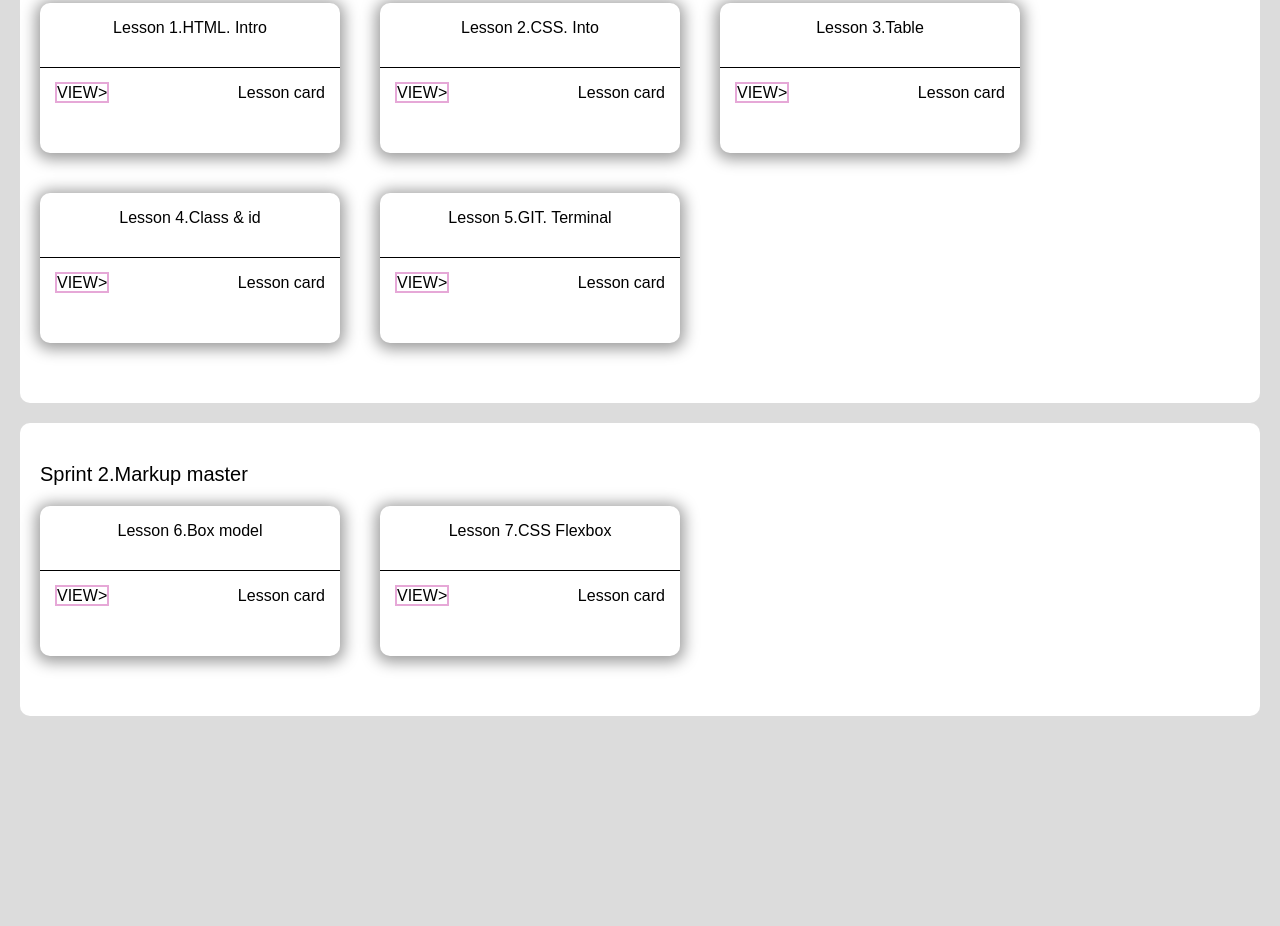
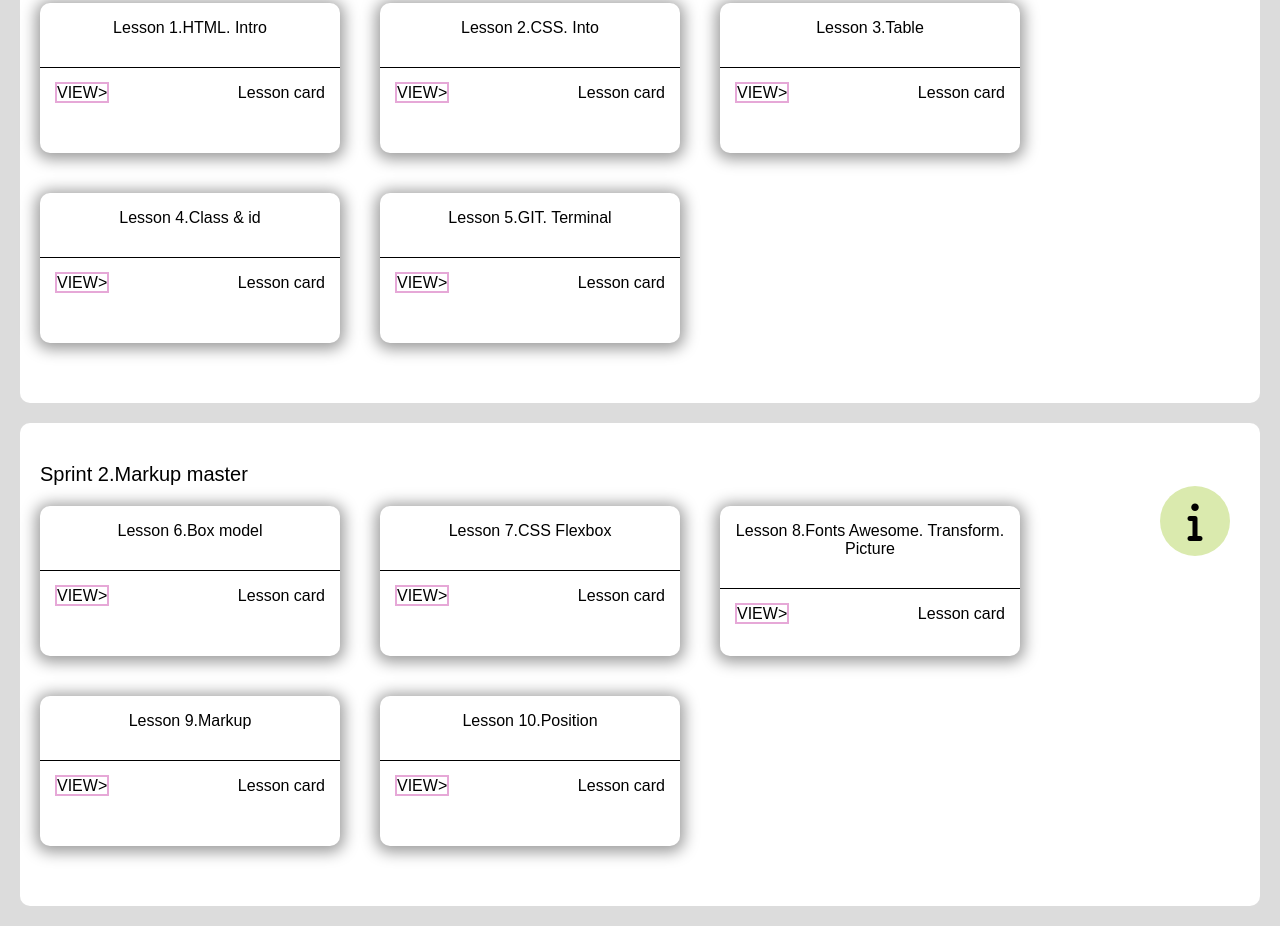
Before and after one commit to IstillFeelNothing/myworks, a plain HTML site: page index.html in a window 1280 px wide. Shown: the part 194-1120 px from the top of the page. Before the commit the page ends 930 px from the top, so only its background shows below. Drawn offline with Linux system fonts and the light colour scheme; a web font is replaced by a local one.

Commit message:
commit prikol

```diff
--- a/index.html
+++ b/index.html
@@ -4,6 +4,7 @@
     <meta charset="UTF-8">
     <meta http-equiv="X-UA-Compatible" content="IE=edge">
     <meta name="viewport" content="width=device-width, initial-scale=1.0">
+    <script src="https://kit.fontawesome.com/59ead555a7.js" crossorigin="anonymous"></script>
     <link rel="stylesheet" href="style.css">
     <title>Document</title>
 </head>
@@ -50,6 +51,24 @@
         <a href="https://istillfeelnothing.github.io/lesson7/" target="_blank"><div class="btn">VIEW></div></a>
         <div class="les">Lesson card</div>
     </div>
+    <div class="lessons">
+        <p style="text-align: center;" class="text">Lesson 8.Fonts Awesome. Transform. Picture</p>
+        <a href="https://istillfeelnothing.github.io/lesson8/" target="_blank"><div class="btn">VIEW></div></a>
+        <div class="les">Lesson card</div>
+    </div>
+    <div class="lessons">
+        <p style="text-align: center;" class="text">Lesson 9.Markup</p>
+        <a href="https://istillfeelnothing.github.io/lesson9/" target="_blank"><div class="btn">VIEW></div></a>
+        <div class="les">Lesson card</div>
+    </div>
+    <div class="lessons">
+        <p style="text-align: center;" class="text">Lesson 10.Position</p>
+        <a href="https://istillfeelnothing.github.io/lesson11/" target="_blank"><div class="btn">VIEW></div></a>
+        <div class="les">Lesson card</div>
+    </div>
    </section>
+   <div class="fixed">
+    <a href="https://t.me/tuz_bubnoviy"><i class="fas fa-info"></i></a>
+   </div>
 </body>
 </html>
--- a/style.css
+++ b/style.css
@@ -100,3 +100,27 @@ h1+p{
 .lesson4{
     margin-top: auto;
 }
+.fixed{
+    -webkit-transition: all 0.3s ease;;
+    -moz-transition: all 0.3s ease;;
+    -o-transition: all 0.3s ease;;
+    transition: all 0.3s ease;
+    justify-content: center;
+    align-items: center;
+    display: flex;
+    position: fixed;
+    bottom: 50px;
+    right: 50px;
+    width: 70px;
+    height: 70px;
+    background-color: #DAEAAE;
+    border-radius: 50%;
+}
+.fas{
+    font-size: 40px;
+}
+.fixed:hover{
+    -webkit-box-shadow: -1px 1px 15px 3px rgba(0,0,0,0.4);
+box-shadow: -1px 1px 15px 3px rgba(0,0,0,0.4);
+    background-color: darkseagreen;
+}
```
